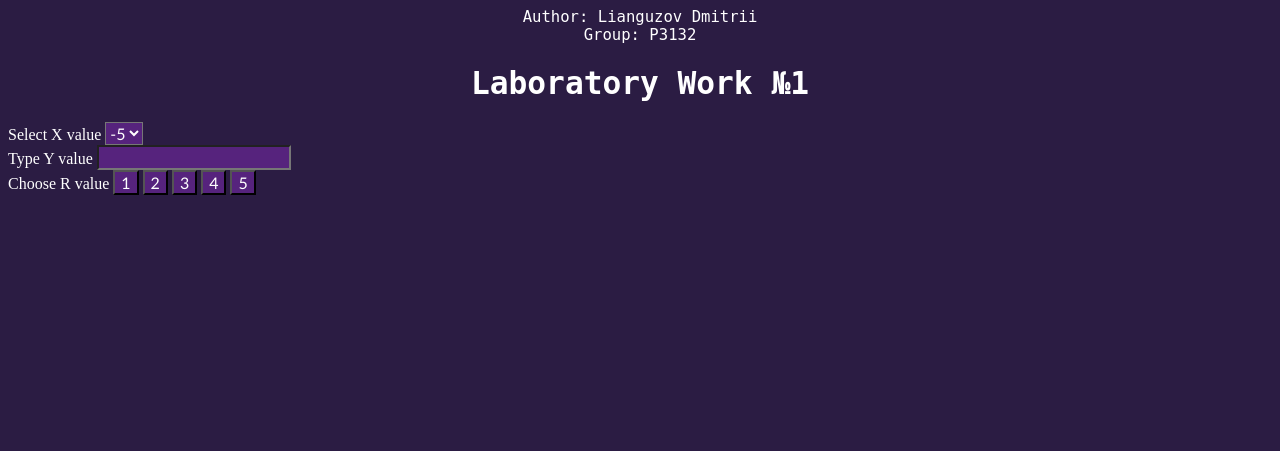
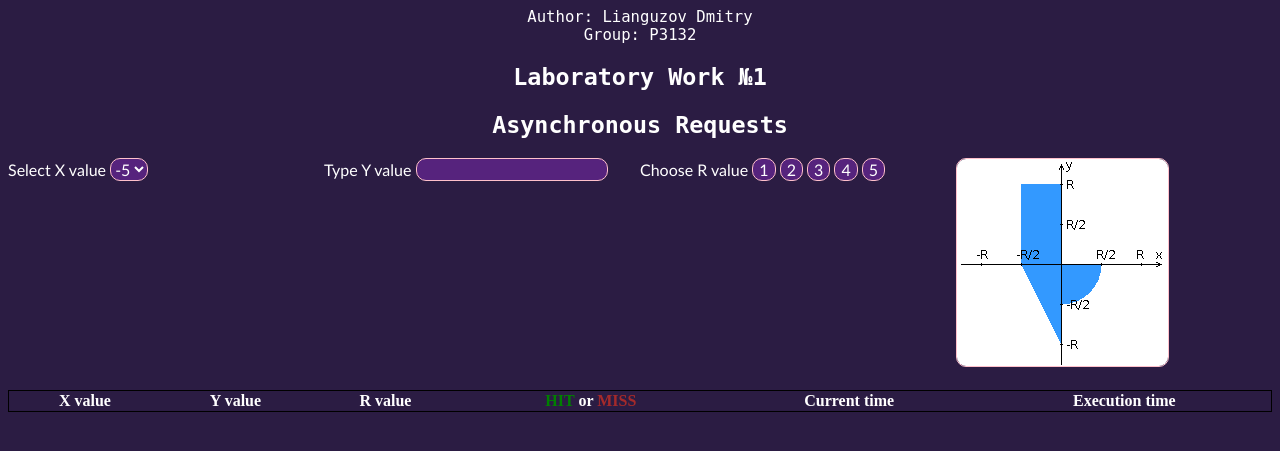
Before and after one commit to SoCloseToHeaven/itmo_web_ajax, a PHP site: page / in a window 1280 px wide. Shown: the top 451 px of the page. Run offline with PHP 8.4, Linux system fonts and the light colour scheme; lists and menus that the app fills with data are empty.

Commit message:
redisgned add map and results table

```diff
--- a/index.html
+++ b/index.html
@@ -3,28 +3,32 @@
 <head>
     <meta charset="UTF-8">
     <meta name="viewport" content="width=device-width, initial-scale=1.0">
-    <title>Document</title>
+    <title>Asynchronous Requests</title>
     <link rel="stylesheet" href="./styles/main-page-style.css" />
 </head>
 <body>
     <header class="personal-info">
-        <div>
-            Author: Lianguzov Dmitrii
-        </div>
-        <div>
+        <section class="personal-info"></section>
+            Author: Lianguzov Dmitry
+            <br />
             Group: P3132
-        </div>
-        <h1>
-            Laboratory Work №1
-        </h1>
+        </section>
+        <section class="laboratory-info">
+            <h1>
+                Laboratory Work №1
+            </h1>
+            <h2>
+                Asynchronous Requests
+            </h2>
+        </section>
     </header>
     <main>
         <!--
-            Choose params section
+            Params and map section
         -->
         <section>
             <form method="get">
-                <div class="choose-params-block">
+                <div class="params-and-map-block">
                     <label for="x">
                         Select X value
                     </label>
@@ -40,13 +44,13 @@
                         <option value="3">3</option>
                     </select>
                 </div>
-                <div class="choose-params-block">
+                <div class="params-and-map-block">
                     <label for="y">
                         Type Y value
                     </label>
                     <input type="text" name="y" id="y" class="choose-param-elem" />
                 </div>
-                <div class="choose-params-block">
+                <div class="params-and-map-block">
                     <label for="R">
                         Choose R value
                     </label>
@@ -57,26 +61,28 @@
                     <button name="R" class="choose-param-elem" value="5">5</button>
 
                 </div>
+
+                <div class="params-and-map-block">
+                    <img src="./static/areas.png" id="map-img"/>
+                </div>
             </form>
-        </section>
-
-        <!--
-            Map section
-        -->
-        <section>
-            <div>
-
-            </div>
         </section>
 
         <!--
             Table Section
         -->
 
-        <section>
-            <div>
-
-            </div>
+        <section >
+            <table id="results-table">
+                <thead>
+                    <th>X value</th>
+                    <th>Y value</th>
+                    <th>R value</th>
+                    <th><span style="color: green;">HIT</span> or <span style="color: brown;">MISS</span></th>
+                    <th>Current time</th>
+                    <th>Execution time</th>
+                </thead>
+            </table>
         </section>
     </main>
 
--- a/styles/main-page-style.css
+++ b/styles/main-page-style.css
@@ -9,18 +9,46 @@
     font-family: monospace;
 }
 
-h1.personal-info {
+.laboratory-info {
+    text-align: center;
+    font-family: monospace;
+}
+
+h1.laboratory-info {
     font-size: large;
     font-weight: 800;
 }
 
-.choose-params-block {
-    width: 33%;
+h2.laboratory-info {
+    font-size: medium;
+    font-weight: 700;
+}
+
+.params-and-map-block {
+    float: left;
+    width: 25%;
+    margin-bottom: 20px;
+    font-size: medium;
+    font-weight: 400;
+    font-family: 'Gill Sans', 'Gill Sans MT', Calibri, 'Trebuchet MS', sans-serif;
 }
 
 .choose-param-elem {
     background-color: #56237d;
+    border: 1px solid pink;
+    border-radius: 10px;
     color: white;
     font-size: medium;
     font-family: 'Gill Sans', 'Gill Sans MT', Calibri, 'Trebuchet MS', sans-serif;
 }
+
+#results-table {
+    border: 1px solid black;
+    border-collapse: collapse;
+    width: 100%;
+}
+
+#map-img {
+    border: 1px solid pink;
+    border-radius: 10px;
+}
```
Also changed, not shown: static/areas.png (added).
